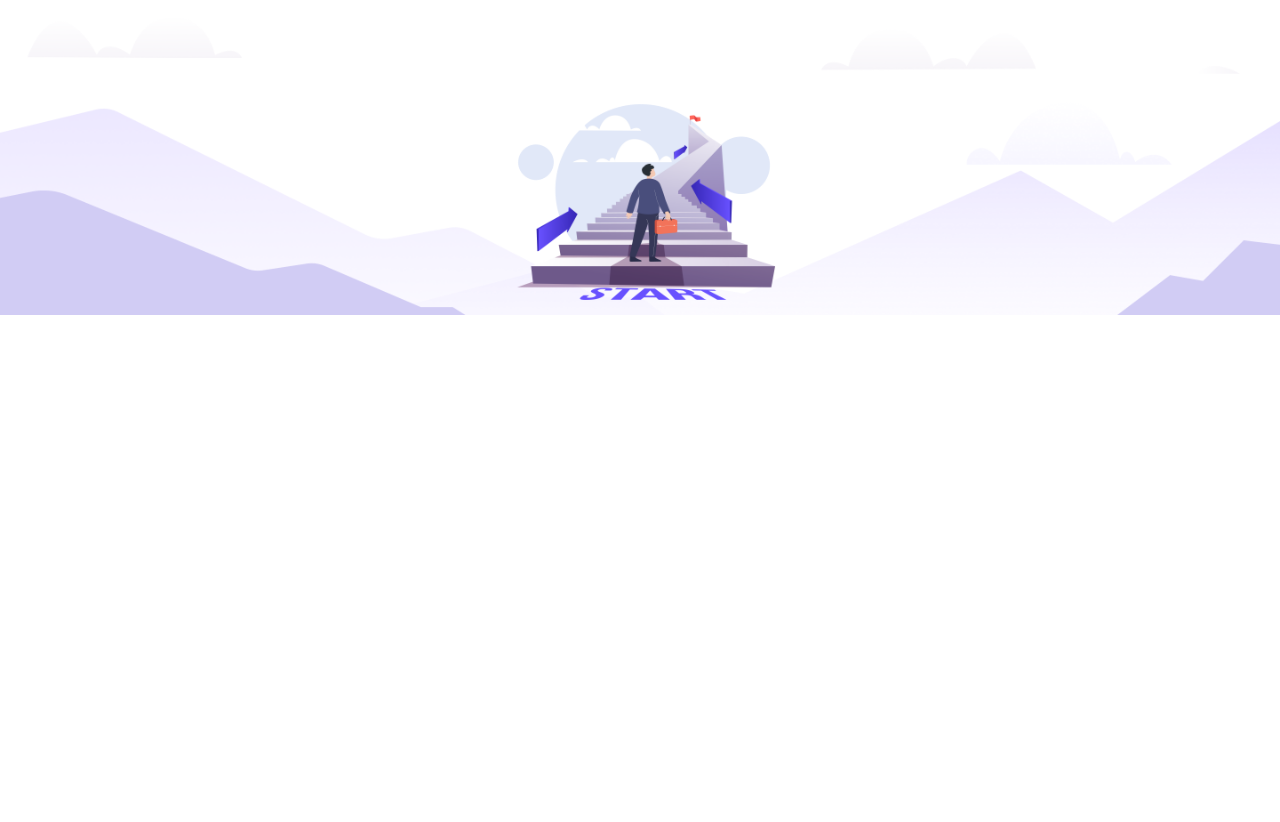
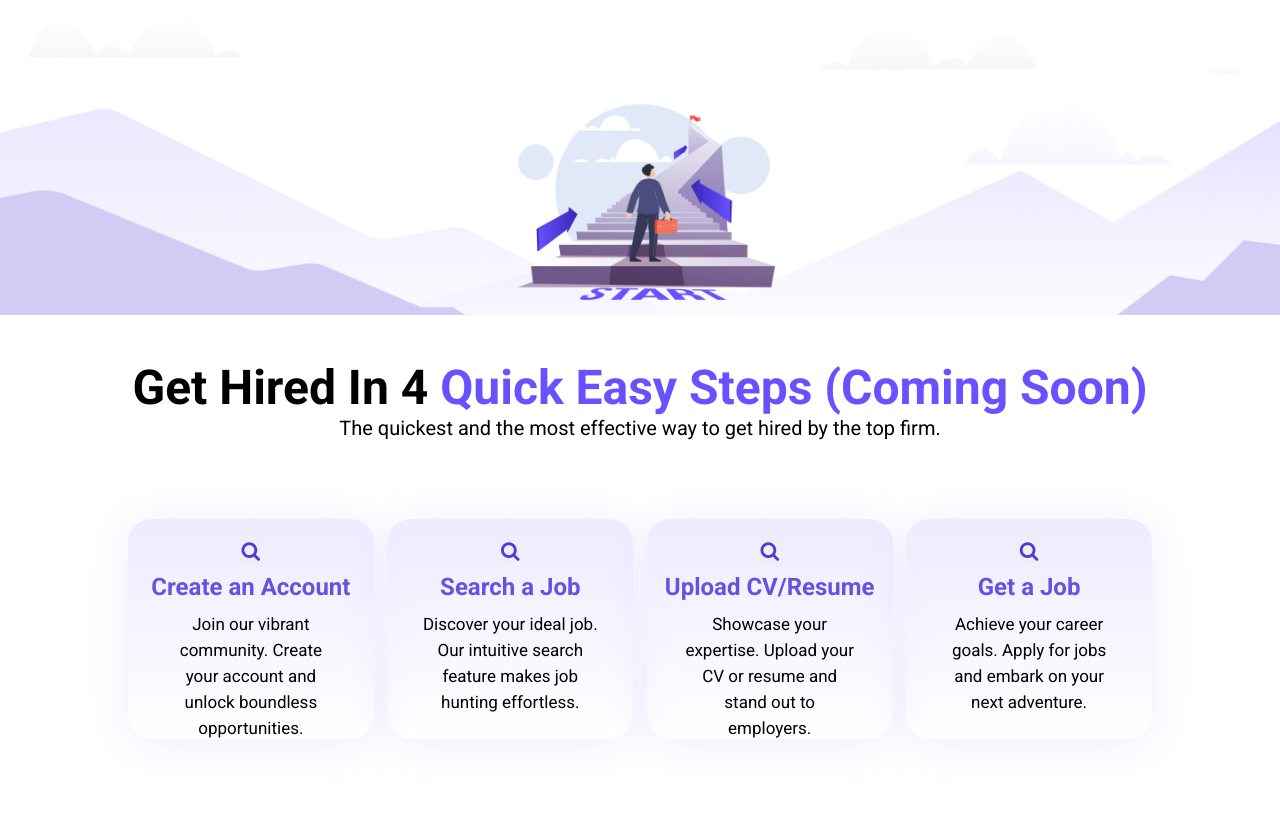
Before and after one commit to IrtazaAhmed147/hiring-mine---css-project, a plain HTML site: page hiring mine/index/index.html in a window 1280 px wide. Shown: the part 783-1605 px from the top of the page. Before the commit the page ends 1102 px from the top, so only its background shows below. Drawn offline with Linux system fonts and the light colour scheme.

Commit message:
section 3 completed

```diff
--- a/hiring mine/css/style.css
+++ b/hiring mine/css/style.css
@@ -225,3 +225,76 @@ form{
 .sec2 img{
 width: 100%;
 }
+
+
+/* section 3 */
+
+.sec3{
+    display: flex;
+    flex-direction: column;
+    align-items: center;
+    margin-top: 20px;
+    margin-bottom: 20px;
+
+}
+.sec3-box1{
+    width: 80%;
+    /* border: 2px solid black; */
+    height: 180px;
+    text-align: center;
+}
+
+.sec3-box1 h1{
+font-size: 48px;
+margin-top: 20px;
+}
+
+.sec3-box1 span{
+    color: #6851ff;
+}
+
+.sec3-box1 p{
+    font-size: 20px;
+}
+.parentbox{
+    height: 300px;
+    /* border: 2px solid black; */
+    display: flex;
+    width: 80%;
+    justify-content: space-between;
+
+}
+.childbox{
+width: 24%;
+background: linear-gradient(180deg, #edebff, hsla(0, 0%, 100%, 0));
+box-shadow: 0 4px 40px #bdb2ff3d;
+border-radius: 24px;
+/* border: 2px solid black; */
+height: 220px;
+transition: all .6s ease;
+display: flex;
+flex-direction: column;
+align-items: center;
+text-align: center;
+gap: 10px;
+
+color: #6453e0;
+}
+.childbox:hover{
+    box-shadow: 0 4px 40px #3b3b3b3d;
+}
+
+.icon-btn{
+    color: #4d3bdb;
+    border: none;
+    font-size: 20px;
+    margin-top: 20px;
+}
+
+.childbox p{
+    font-size: 17px;
+    margin: 0px 35px;
+    line-height: 26px;
+    font-weight: 400;
+    color: black;
+}
--- a/hiring mine/index/index.html
+++ b/hiring mine/index/index.html
@@ -13,6 +13,15 @@
     <link rel="preconnect" href="https://fonts.googleapis.com">
 <link rel="preconnect" href="https://fonts.gstatic.com" crossorigin>
 <link href="https://fonts.googleapis.com/css2?family=Roboto:ital,wght@0,100;0,300;0,400;0,500;0,700;0,900;1,100;1,300;1,400;1,500;1,700;1,900&display=swap" rel="stylesheet">
+
+<!-- icon -->
+
+<meta name="viewport" content="width=device-width, initial-scale=1">
+<link rel="stylesheet" href="https://cdnjs.cloudflare.com/ajax/libs/font-awesome/4.7.0/css/font-awesome.min.css">
+
+
+<!--page icon -->
+    <link rel="shortcut icon" href="/assets/icon.png" type="image/x-icon">
 
 
 
@@ -104,8 +113,42 @@
 
     </section>
 
+    <!-- section 2 -->
+
     <section class="sec2">
         <img src="/assets/large img.png" alt="">
+    </section>
+
+    <!-- section 3 -->
+
+    <section class="sec3">
+        <div class="sec3-box1">
+
+            <h1>Get Hired In 4  <span>Quick Easy Steps (Coming Soon)</span></h1>
+            <p>The quickest and the most effective way to get hired by the top firm.</p>
+        </div>
+        <div class="parentbox">
+            <div class="childbox">
+                <button class="icon-btn"><i class="fa fa-search"></i></button>
+                <h2>Create an Account</h2>
+                <p>Join our vibrant community. Create your account and unlock boundless opportunities.</p>
+            </div>
+            <div class="childbox">
+                <button class="icon-btn"><i class="fa fa-search"></i></button>
+                <h2>Search a Job</h2>
+                <p>Discover your ideal job. Our intuitive search feature makes job hunting effortless.</p>
+            </div>
+            <div class="childbox">
+                <button class="icon-btn"><i class="fa fa-search"></i></button>
+                <h2>Upload CV/Resume</h2>
+                <p>Showcase your expertise. Upload your CV or resume and stand out to employers.</p>
+            </div>
+            <div class="childbox">
+                <button class="icon-btn"><i class="fa fa-search"></i></button>
+                <h2>Get a Job</h2>
+                <p>Achieve your career goals. Apply for jobs and embark on your next adventure.</p>
+            </div>
+        </div>
     </section>
 
 
```
Also changed, not shown: hiring mine/assets/icon.png (added).
